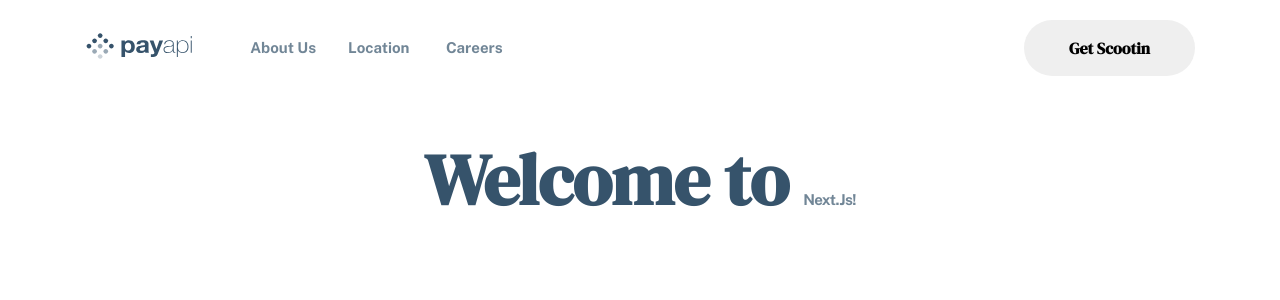
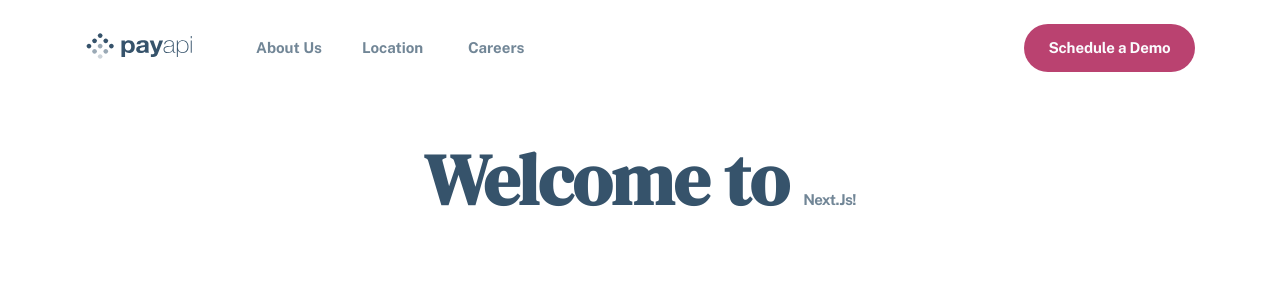
Before and after one commit to samadjei/payapi-multi-page-website, a Next.js app: page / in a window 1280 px wide. Shown: the top 300 px of the page. Built offline with nearby package versions, Linux system fonts and the light colour scheme.

Commit message:
added navbar styling

```diff
--- a/components/navbar.js
+++ b/components/navbar.js
@@ -26,7 +26,7 @@ const Navbar = () => {
 			<div className="cta">
 				<Link href="/">
 					<Button className="btn hero--btn" buttonStyle="btn--primary" buttonSize="btn--desktop">
-						Get Scootin
+						Schedule a Demo
 					</Button>
 				</Link>
 			</div>
--- a/scss/component/_buttons.scss
+++ b/scss/component/_buttons.scss
@@ -1,7 +1,13 @@
+@use '../abstracts' as *;
+
 // Base Button Styling
 .btn {
 	display: inline-block;
+	font-family: 'Public Sans';
 	font-weight: 700;
+	font-size: 1.5rem;
+	letter-spacing: -0.115385px;
+	line-height: 1.8rem;
 	border-radius: 2.8rem;
 	outline: none;
 	border: none;
@@ -11,21 +17,16 @@
 	}
 }
 
-// btn placeholder
-%btn {
-	padding: 2rem 4rem;
-}
-
 // BUTTON STYLES
 
 // First Button
 .btn--primary {
-	// &:hover,
-	// &:focus {
-
-	// }
-	// if you want selector to share something, this is where @extends comes into play
-	// @extend %btn;
+	background: $dark-pink;
+	color: $link-water-white;
+	&:hover,
+	&:focus {
+		background: $charm-pink;
+	}
 }
 
 // Second Button
@@ -51,8 +52,7 @@
 // Desktop Button
 .btn--desktop {
 	width: 17.1rem;
-	height: 5.6rem;
+	height: 4.8rem;
 	margin: 0 auto;
-	// padding: 1.4rem 4.1rem;
-	font-size: 1.6rem;
+
 }
--- a/scss/layout/_navbar.scss
+++ b/scss/layout/_navbar.scss
@@ -10,7 +10,7 @@
 		align-items: center;
 	}
 	&__logo {
-		margin-right: 5.818rem;
+		margin-right: 6.4rem;
 		&:hover,
 		&:focus {
 			cursor: pointer;
@@ -20,6 +20,8 @@
 	&__links {
 		display: grid;
 		grid-template-columns: repeat(3, 1fr);
-		grid-gap: 3.2rem;
+		justify-content: center;
+		align-items: center;
+		grid-gap: 4rem;
 	}
 }
```
